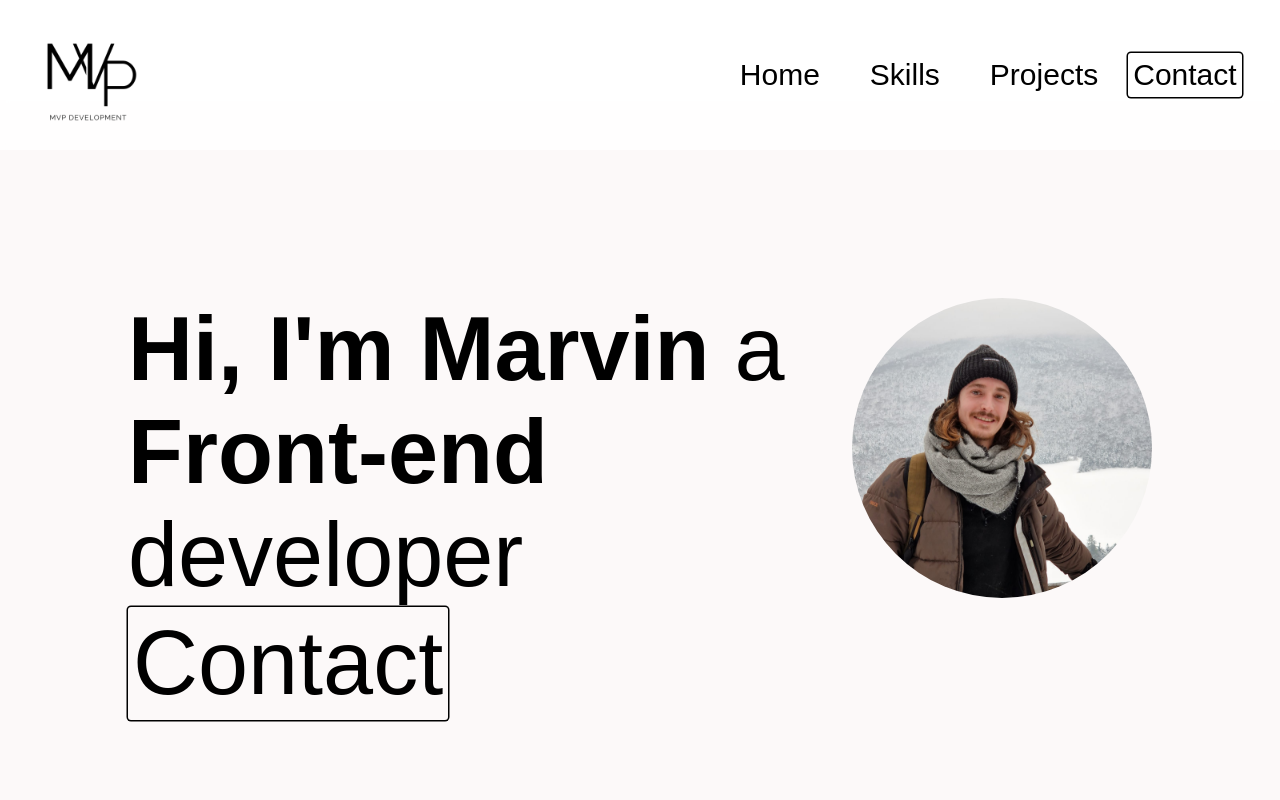
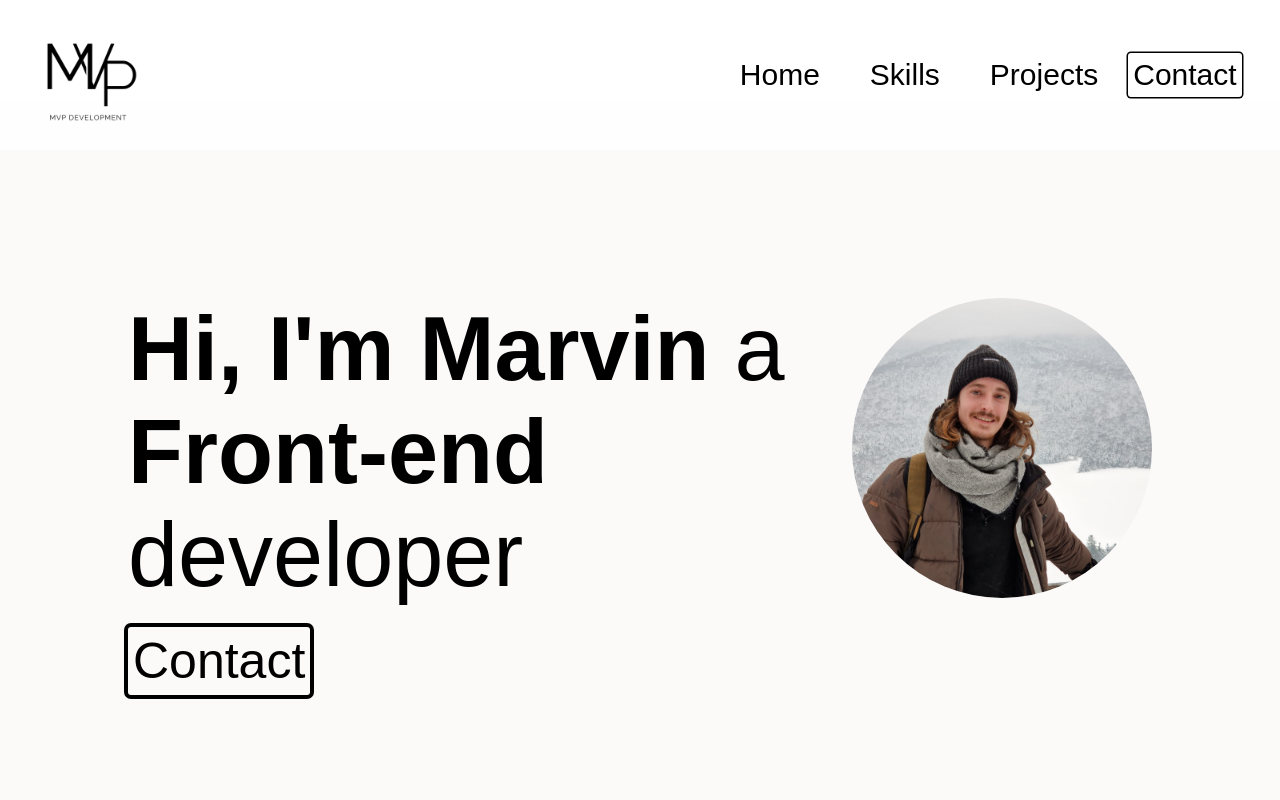
Before and after one commit to Homarv/myportfolio, a React (Create React App) app: page / in a window 1280 px wide. Shown: the top 800 px of the page. Built offline with nearby package versions, Linux system fonts and the light colour scheme.

Commit message:
modified active to btn

```diff
--- a/src/styles/components/btn.scss
+++ b/src/styles/components/btn.scss
@@ -1,12 +1,5 @@
 .btn-container {
   display: flex;
-}
-
-.btn {
-  transition: 0.15s;
-  box-shadow: rgb(0 0 0) 0px 0px 0px 1.5px;
-  border-radius: 3px;
-  padding: 5px;
 }
 
 .btn:hover,
@@ -17,27 +10,41 @@
   background-color: #7DDB35;
 }
 
+.btn {
+  transition: 0.15s;
+  box-shadow: rgb(0 0 0) 0px 0px 0px 1.5px;
+  border-radius: 3px;
+  padding: 5px;
+  &__banner{
+    margin-top: 20px;
+    box-shadow: rgb(0 0 0) 0px 0px 0px 4px;
+    font-size: 50px;
+    z-index: 10;
+  }
+  &__git{
+    font-size:25px;
+  }
+}
+
 .btn__banner:hover,
-.btn__banner.touched {
+.btn.touched{
   box-shadow: rgba(0, 0, 0, 0.88) -7px 7px;
 }
 
+
 @media (max-width: $tablette) {
-  .btn {
+  .btn{
     box-shadow: rgb(0 0 0) 0px 0px 0px 1px;
-    &__banner {
-      font-size: 30px;
-      box-shadow: rgb(0 0 0) 0px 0px 0px 2px;
+    &__banner{
+    font-size: 30px;
+    box-shadow: rgb(0 0 0) 0px 0px 0px 2px;
     }
   }
 }
 
-@media (max-width: $mobile) {
-  .btn {
-    box-shadow: rgb(0 0 0) 0px 0px 0px 1px;
-    &__banner {
-      font-size: 30px;
-      box-shadow: rgb(0 0 0) 0px 0px 0px 2px;
-    }
+@media (max-width: $mobile ) {
+  .btn__git{
+    font-size: 25px;
   }
+
 }
```
